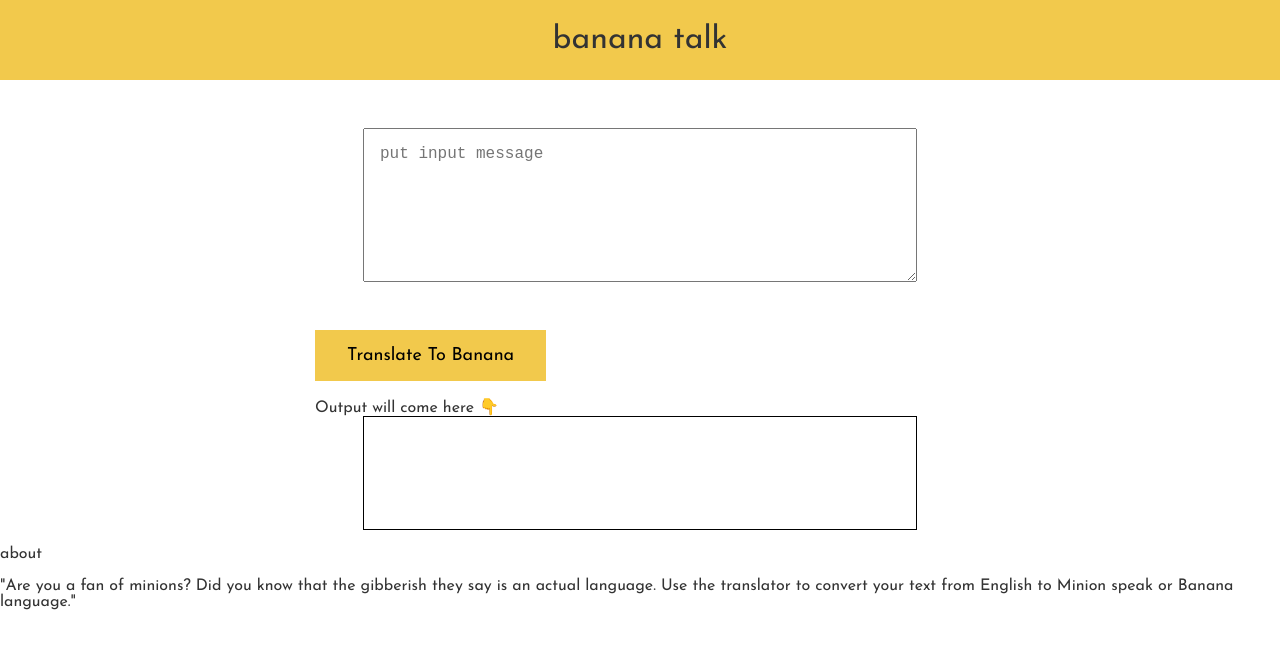
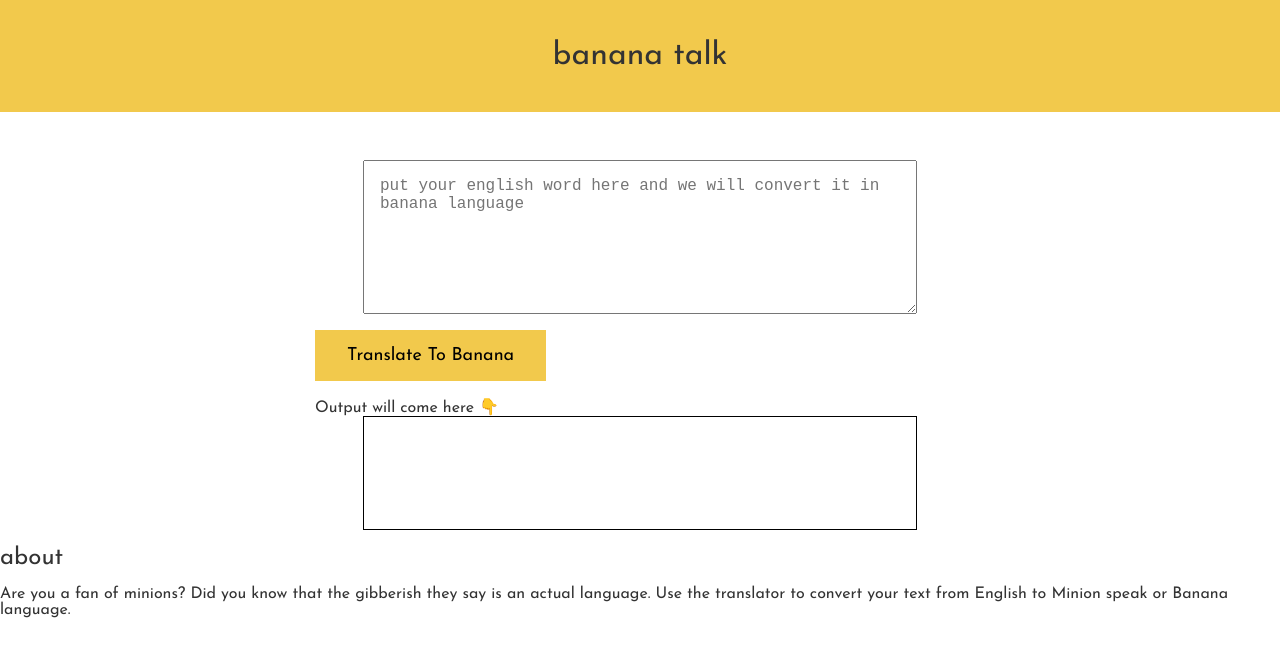
Before and after one commit to pranavmanitripathi/Minion-Translator, a plain HTML site: page index.html in a window 1280 px wide. Drawn offline with Linux system fonts and the light colour scheme.

Commit message:
added some class and id

```diff
--- a/index.html
+++ b/index.html
@@ -8,18 +8,22 @@
 </head>
 <body>
 
-    <nav >banana talk</nav>
+    <nav > <div style="font-size: 2rem; padding: 1rem ;">
+        banana talk
+     </div></nav>
     <main>
-    <textarea id="txt-input" placeholder="put input message"></textarea><br><br>
+    <textarea id="txt-input" placeholder="put your english word here and we will convert it in banana language"></textarea>
     <button id="btn-translator">Translate To Banana</button>
     <div>Output will come here 👇</div>
-    <div id="output"></div>
+    <div id="output" style="padding: 1rem; font-size: large;"></div>
     </main>
+
     <script src="app.js" type="text/javascript"></script>
 
     <footer>
-        <div>about</div>
-        <p>"Are you a fan of minions? Did you know that the gibberish they say is an actual language. Use the translator to convert your text from English to Minion speak or Banana language."</p>
+        <div  class="foot-head" style="font-size: x-large;">about</div>
+        <p>Are you a fan of minions? Did you know that the gibberish they say is an actual language. Use the translator to convert your text from English to Minion speak or Banana language.</p>
     </footer>
+    <script src="app.js" type="text/javascript"></script>
 </body>
 </html>
```
